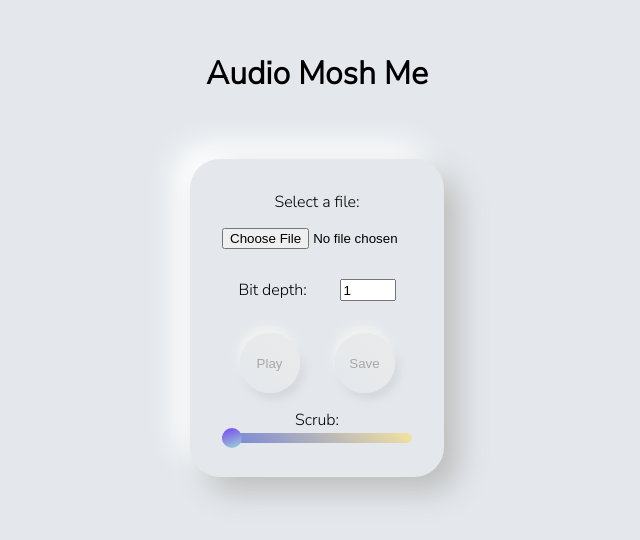
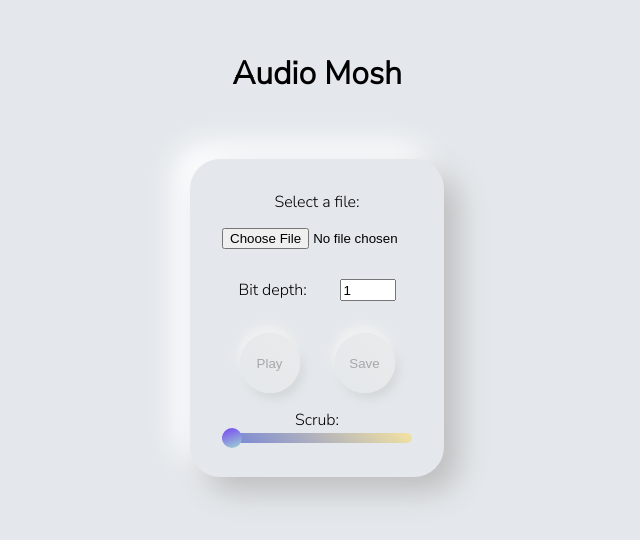
Before and after one commit to luk-pio/webmosh, a website with bundled scripts: page index.html in a window 1280 px wide. Shown: the part 154-694 px from the top of the page, without its empty margins (323-963 px from the left). Built offline with nearby package versions, Linux system fonts and the light colour scheme.

Commit message:
chore: rename heading to audio mosh

```diff
--- a/index.html
+++ b/index.html
@@ -14,7 +14,7 @@
   </head>
   <body>
     <div class="container">
-      <h1 class="main-heading">Audio Mosh Me</h1>
+      <h1 class="main-heading">Audio Mosh</h1>
       <div class="card container">
         <label for="audioFile">Select a file:</label>
         <input type="file" id="audioFile" />
```
